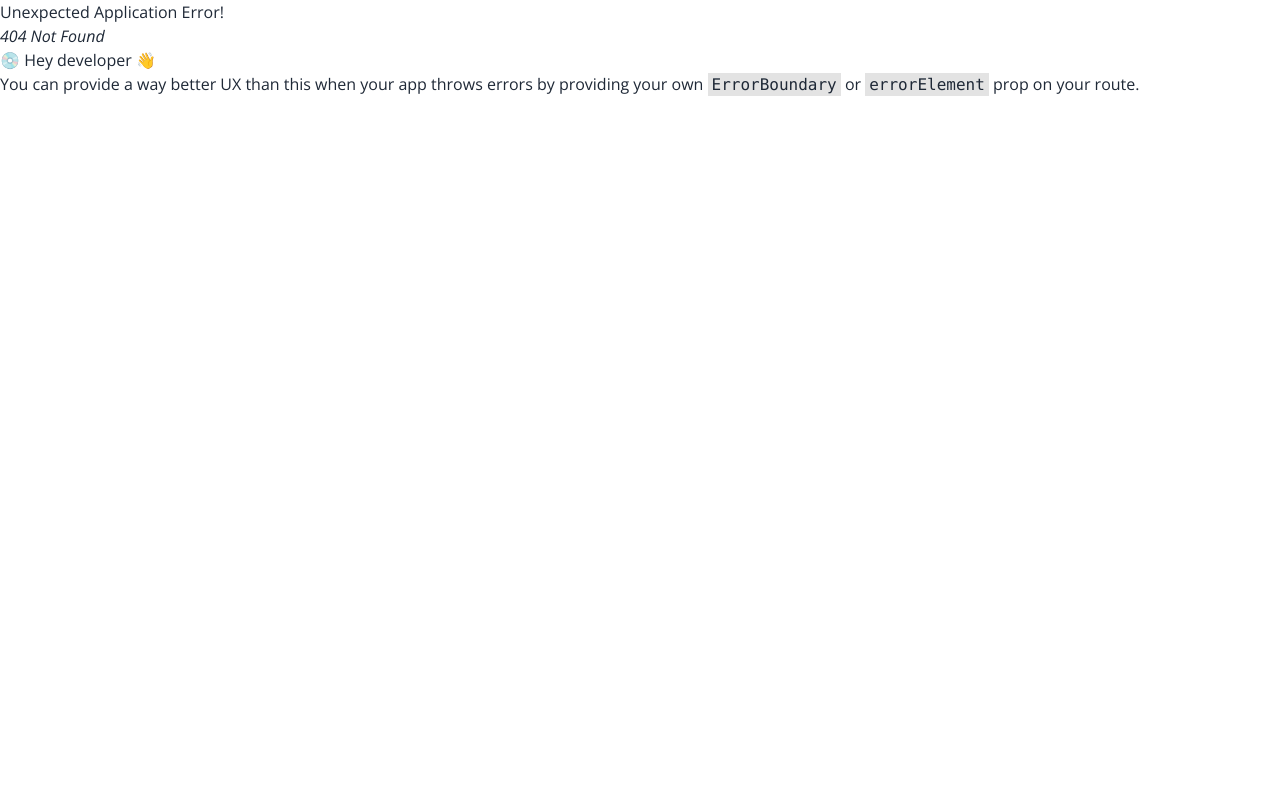
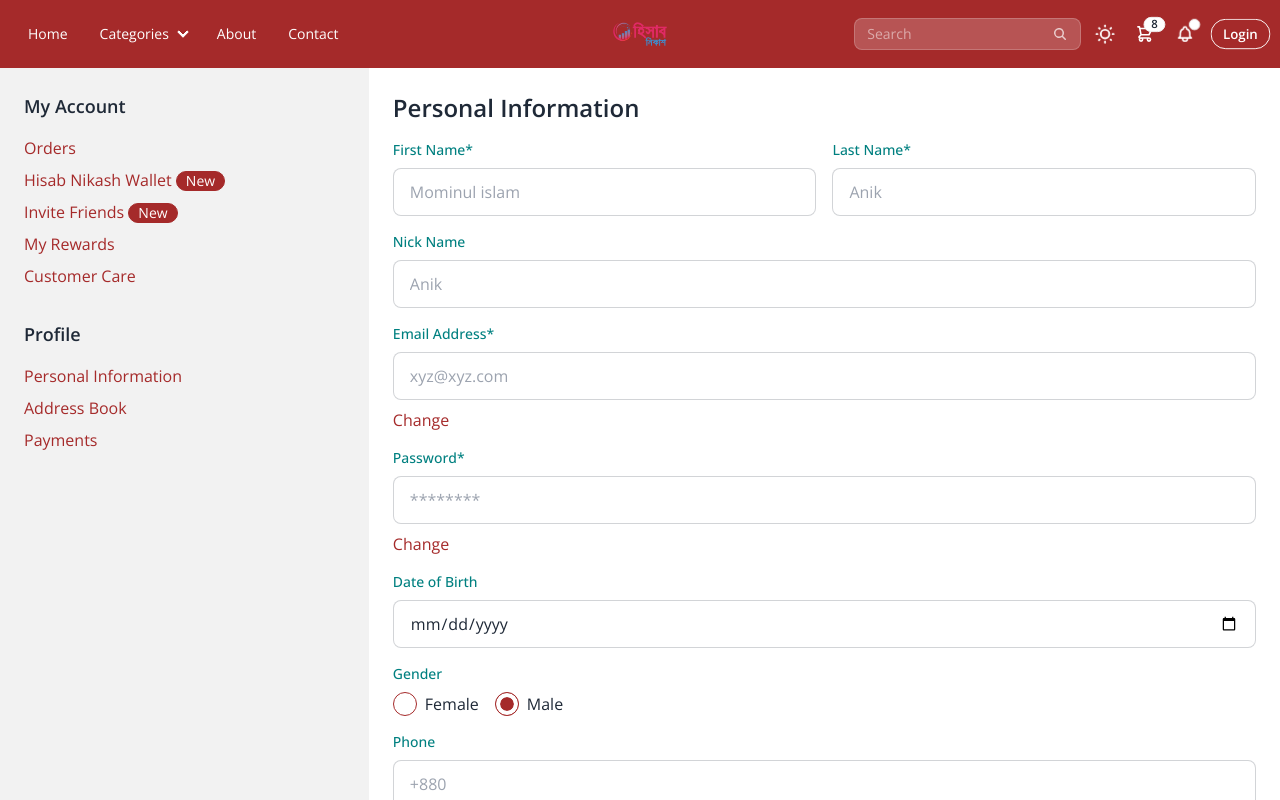
Before and after one commit to shunno-it-dev-team/fe-hn-ecom, a React (Vite) app: page /profile in a window 1280 px wide. Before the commit this address had no page. Shown: the top 800 px of the page. Built offline with nearby package versions, Linux system fonts and the light colour scheme.

Commit message:
[feat]: Implement to adding Error Page

```diff
--- /dev/null
+++ b/src/pages/private/error-page/ErrorPage.jsx
@@ -0,0 +1,36 @@
+const ErrorPage = () => {
+  return (
+    <>
+      <div className="bg-base-100 py-12 ">
+        <div className="text-center">
+          <h1 className="mb-4 text-6xl font-semibold text-primary">404</h1>
+          <p className="mb-4 text-lg ">Oops! Looks like you&apos;re lost.</p>
+          <div className="animate-bounce">
+            <svg
+              className="mx-auto h-16 w-16 text-primary"
+              fill="none"
+              viewBox="0 0 24 24"
+              stroke="currentColor"
+            >
+              <path
+                strokeLinecap="round"
+                strokeLinejoin="round"
+                strokeWidth="2"
+                d="M12 19l9 2-9-18-9 18 9-2zm0 0v-8"
+              ></path>
+            </svg>
+          </div>
+          <p className="mt-4 ">
+            Let&apos;s get you back{" "}
+            <a href="/" className="text-blue-500">
+              Home
+            </a>
+            .
+          </p>
+        </div>
+      </div>
+    </>
+  );
+};
+
+export default ErrorPage;
--- a/src/pages/private/product-details-page/ProductDetailsPage.jsx
+++ b/src/pages/private/product-details-page/ProductDetailsPage.jsx
@@ -74,7 +74,9 @@ const ProductDetailsPage = () => {
                 />
               </div>
             </div>
-            <div className="badge badge-accent badge-outline">Instock</div>
+            <div className="badge badge-accent badge-outline rounded-none ">
+              Instock
+            </div>
 
             <div className="form-control">
               <label className="label">
--- /dev/null
+++ b/src/pages/private/profile-page/ProfilePage.jsx
@@ -0,0 +1,192 @@
+const ProfilePage = () => {
+  return (
+    <>
+      <div className="flex">
+        {/* <!-- Sidebar  --> */}
+        <div className=" w-full lg:w-2/6 bg-base-200 p-6">
+          <div className="text-lg font-semibold mb-4">My Account</div>
+          <ul className="space-y-2">
+            <li>
+              <a href="#" className="text-primary">
+                Orders
+              </a>
+            </li>
+            <li>
+              <a href="#" className="text-primary">
+                Hisab Nikash Wallet{" "}
+                <span className="badge badge-primary">New</span>
+              </a>
+            </li>
+            <li>
+              <a href="#" className="text-primary">
+                Invite Friends <span className="badge badge-primary">New</span>
+              </a>
+            </li>
+            <li>
+              <a href="#" className="text-primary">
+                My Rewards
+              </a>
+            </li>
+            <li>
+              <a href="#" className="text-primary">
+                Customer Care
+              </a>
+            </li>
+          </ul>
+
+          <div className="mt-8">
+            <div className="text-lg font-semibold mb-4">Profile</div>
+            <ul className="space-y-2">
+              <li>
+                <a href="#" className="text-primary">
+                  Personal Information
+                </a>
+              </li>
+              <li>
+                <a href="#" className="text-primary">
+                  Address Book
+                </a>
+              </li>
+              <li>
+                <a href="#" className="text-primary">
+                  Payments
+                </a>
+              </li>
+            </ul>
+          </div>
+        </div>
+
+        {/* <!-- Personal Information Form  --> */}
+        <div className=" w-full lg:w-5/6 bg-base-100 p-6">
+          <div className="text-2xl font-semibold mb-4">
+            Personal Information
+          </div>
+
+          <form>
+            {/* <!-- First Name and Last Name --> */}
+            <div className="grid grid-cols-2 gap-4 mb-4">
+              <div>
+                <label className="block text-sm font-medium text-secondary mb-2">
+                  First Name*
+                </label>
+                <input
+                  type="text"
+                  className="input input-bordered w-full"
+                  placeholder="Mominul islam"
+                />
+              </div>
+              <div>
+                <label className="block text-sm font-medium text-secondary mb-2">
+                  Last Name*
+                </label>
+                <input
+                  type="text"
+                  className="input input-bordered w-full"
+                  placeholder="Anik"
+                />
+              </div>
+            </div>
+
+            {/* <!-- Screen Name --> */}
+            <div className="mb-4">
+              <label className="block text-sm font-medium text-secondary mb-2">
+                Nick Name
+              </label>
+              <input
+                type="text"
+                className="input input-bordered w-full"
+                placeholder="Anik"
+              />
+            </div>
+
+            {/* <!-- Email Address --> */}
+            <div className="mb-4">
+              <label className="block text-sm font-medium text-secondary mb-2">
+                Email Address*
+              </label>
+              <input
+                type="email"
+                className="input input-bordered w-full"
+                placeholder="xyz@xyz.com"
+              />
+              <a href="#" className="text-primary mt-2 block">
+                Change
+              </a>
+            </div>
+
+            {/* <!-- Password --> */}
+            <div className="mb-4">
+              <label className="block text-sm font-medium text-secondary mb-2">
+                Password*
+              </label>
+              <input
+                type="password"
+                className="input input-bordered w-full"
+                placeholder="********"
+              />
+              <a href="#" className="text-primary mt-2 block">
+                Change
+              </a>
+            </div>
+
+            {/* <!-- Date of Birth --> */}
+            <div className="mb-4">
+              <label className="block text-sm font-medium text-secondary mb-2">
+                Date of Birth
+              </label>
+              <input type="date" className="input input-bordered w-full" />
+            </div>
+
+            {/* <!-- Gender --> */}
+            <div className="mb-4">
+              <label className="block text-sm font-medium text-secondary mb-2">
+                Gender
+              </label>
+              <div className="flex space-x-4">
+                <label className="flex items-center">
+                  <input
+                    type="radio"
+                    name="gender"
+                    className="radio radio-primary mr-2"
+                  />{" "}
+                  Female
+                </label>
+                <label className="flex items-center">
+                  <input
+                    type="radio"
+                    name="gender"
+                    className="radio radio-primary mr-2"
+                    checked
+                  />{" "}
+                  Male
+                </label>
+              </div>
+            </div>
+
+            {/* <!-- Telephone --> */}
+            <div className="mb-6">
+              <label className="block text-sm font-medium text-secondary mb-2">
+                Phone
+              </label>
+              <input
+                type="mobile"
+                className="input input-bordered w-full"
+                placeholder="+880"
+              />
+            </div>
+
+            {/* <!-- Buttons --> */}
+            <div className="flex space-x-4">
+              <button className="btn btn-outline btn-secondary w-1/2">
+                Restore
+              </button>
+              <button className="btn btn-primary w-1/2">Update</button>
+            </div>
+          </form>
+        </div>
+      </div>
+    </>
+  );
+};
+
+export default ProfilePage;
--- a/src/routes/router.jsx
+++ b/src/routes/router.jsx
@@ -10,6 +10,8 @@ import AboutPage from "../pages/private/about-page/AboutPage";
 import SearchingPage from "../pages/private/searching-page/SearchingPage";
 import ProductsByCategory from "../pages/public/product/ProductsByCategory";
 import CheckOutPage from "../pages/private/checkout-page/CheckOutPage";
+import ProfilePage from "./../pages/private/profile-page/ProfilePage";
+import ErrorPage from "../pages/private/error-page/ErrorPage";
 
 export const router = createBrowserRouter([
   {
@@ -19,6 +21,7 @@ export const router = createBrowserRouter([
         <PublicLayout />
       </App>
     ),
+    errorElement: <ErrorPage />,
     children: [
       {
         path: "/",
@@ -56,6 +59,10 @@ export const router = createBrowserRouter([
         path: "/checkOut",
         element: <CheckOutPage />,
       },
+      {
+        path: "/profile",
+        element: <ProfilePage />,
+      },
     ],
   },
 ]);
```
